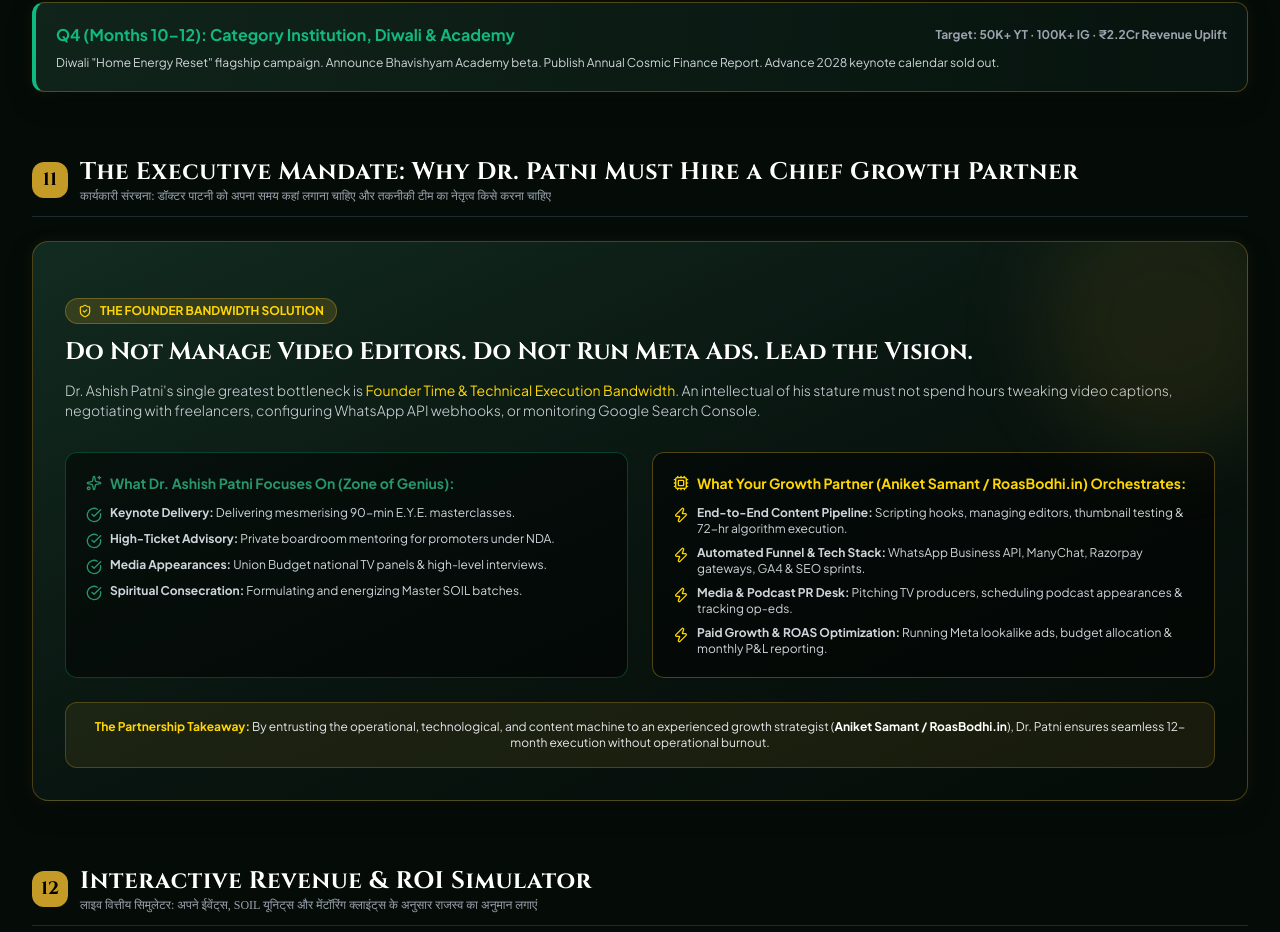
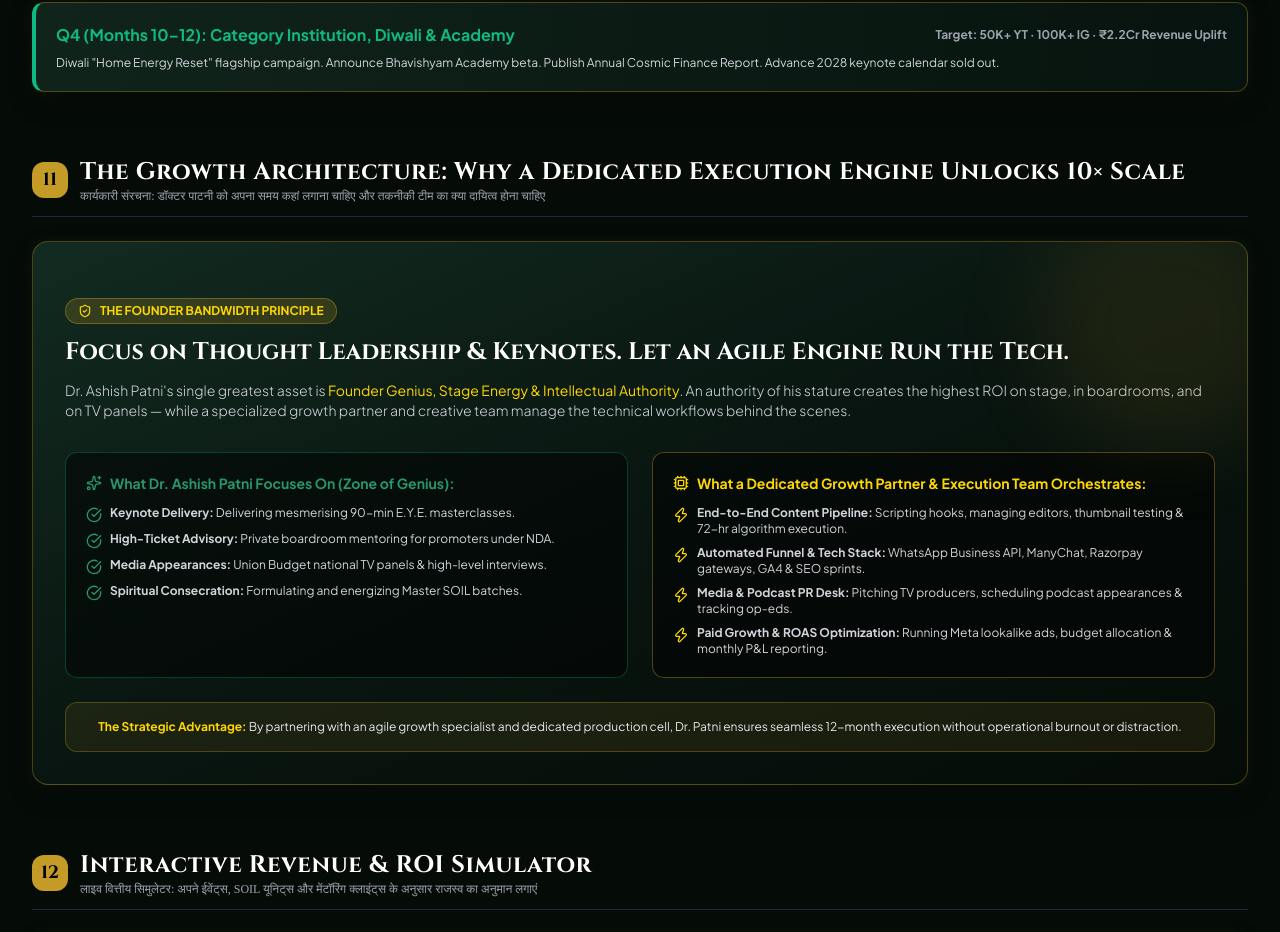
Before and after one commit to aniketpro101-hub/dr-ashish-patni-strategy, a website: page public/page-one-view.html in a window 1280 px wide. Shown: the part 7151-8083 px from the top of the page. Drawn offline with nearby package versions, Linux system fonts and the light colour scheme; a web font is replaced by a local one.

Commit message:
Update growth architecture framing to consultative executive tone

```diff
--- a/public/page-one-view.html
+++ b/public/page-one-view.html
@@ -811,7 +811,7 @@
           </table>
         </div>
         <p class="text-[11px] text-gray-400 italic text-center">
-          *Complete 30-Day script repository managed by the dedicated Content Engine under Aniket Samant (RoasBodhi.in).
+          *Complete 30-Day script repository &amp; production workflows managed by the dedicated Content Engine.
         </p>
       </div>
     </section>
@@ -1019,8 +1019,8 @@
       <div class="flex items-center gap-3 border-b border-gray-800 pb-3">
         <div class="w-9 h-9 rounded-xl bg-[#c59b27] text-black font-bold flex items-center justify-center font-serif-royal text-lg shrink-0">11</div>
         <div>
-          <h2 class="text-xl sm:text-2xl font-bold text-white font-serif-royal tracking-wide">The Executive Mandate: Why Dr. Patni Must Hire a Chief Growth Partner</h2>
-          <p class="text-xs text-gray-400 font-hindi">कार्यकारी संरचना: डॉक्टर पाटनी को अपना समय कहां लगाना चाहिए और तकनीकी टीम का नेतृत्व किसे करना चाहिए</p>
+          <h2 class="text-xl sm:text-2xl font-bold text-white font-serif-royal tracking-wide">The Growth Architecture: Why a Dedicated Execution Engine Unlocks 10× Scale</h2>
+          <p class="text-xs text-gray-400 font-hindi">कार्यकारी संरचना: डॉक्टर पाटनी को अपना समय कहां लगाना चाहिए और तकनीकी टीम का क्या दायित्व होना चाहिए</p>
         </div>
       </div>
 
@@ -1029,13 +1029,13 @@
 
         <div class="space-y-3">
           <div class="inline-flex items-center gap-2 px-3 py-1 rounded-full bg-[#c59b27]/20 border border-[#c59b27]/40 text-[#ffd700] text-xs font-bold uppercase">
-            <i data-lucide="shield-check" class="w-3.5 h-3.5"></i> The Founder Bandwidth Solution
+            <i data-lucide="shield-check" class="w-3.5 h-3.5"></i> The Founder Bandwidth Principle
           </div>
           <h3 class="text-xl sm:text-2xl font-bold text-white font-serif-royal">
-            Do Not Manage Video Editors. Do Not Run Meta Ads. Lead the Vision.
+            Focus on Thought Leadership &amp; Keynotes. Let an Agile Engine Run the Tech.
           </h3>
           <p class="text-xs sm:text-sm text-gray-300 leading-relaxed font-light">
-            Dr. Ashish Patni's single greatest bottleneck is <strong class="text-[#ffd700]">Founder Time &amp; Technical Execution Bandwidth</strong>. An intellectual of his stature must not spend hours tweaking video captions, negotiating with freelancers, configuring WhatsApp API webhooks, or monitoring Google Search Console.
+            Dr. Ashish Patni's single greatest asset is <strong class="text-[#ffd700]">Founder Genius, Stage Energy &amp; Intellectual Authority</strong>. An authority of his stature creates the highest ROI on stage, in boardrooms, and on TV panels — while a specialized growth partner and creative team manage the technical workflows behind the scenes.
           </p>
         </div>
 
@@ -1068,7 +1068,7 @@
 
           <div class="p-5 rounded-xl bg-black/50 border border-[#c59b27]/40 space-y-3">
             <h4 class="text-sm font-bold text-[#ffd700] flex items-center gap-2">
-              <i data-lucide="cpu" class="w-4 h-4"></i> What Your Growth Partner (Aniket Samant / RoasBodhi.in) Orchestrates:
+              <i data-lucide="cpu" class="w-4 h-4"></i> What a Dedicated Growth Partner &amp; Execution Team Orchestrates:
             </h4>
             <ul class="text-xs text-gray-300 space-y-2">
               <li class="flex items-start gap-2">
@@ -1094,7 +1094,7 @@
 
         <div class="p-4 rounded-xl bg-[#c59b27]/10 border border-[#c59b27]/30 text-center space-y-2">
           <p class="text-xs text-gray-200">
-            <strong class="text-[#ffd700]">The Partnership Takeaway:</strong> By entrusting the operational, technological, and content machine to an experienced growth strategist (<strong class="text-white">Aniket Samant / RoasBodhi.in</strong>), Dr. Patni ensures seamless 12-month execution without operational burnout.
+            <strong class="text-[#ffd700]">The Strategic Advantage:</strong> By partnering with an agile growth specialist and dedicated production cell, Dr. Patni ensures seamless 12-month execution without operational burnout or distraction.
           </p>
         </div>
 
```
